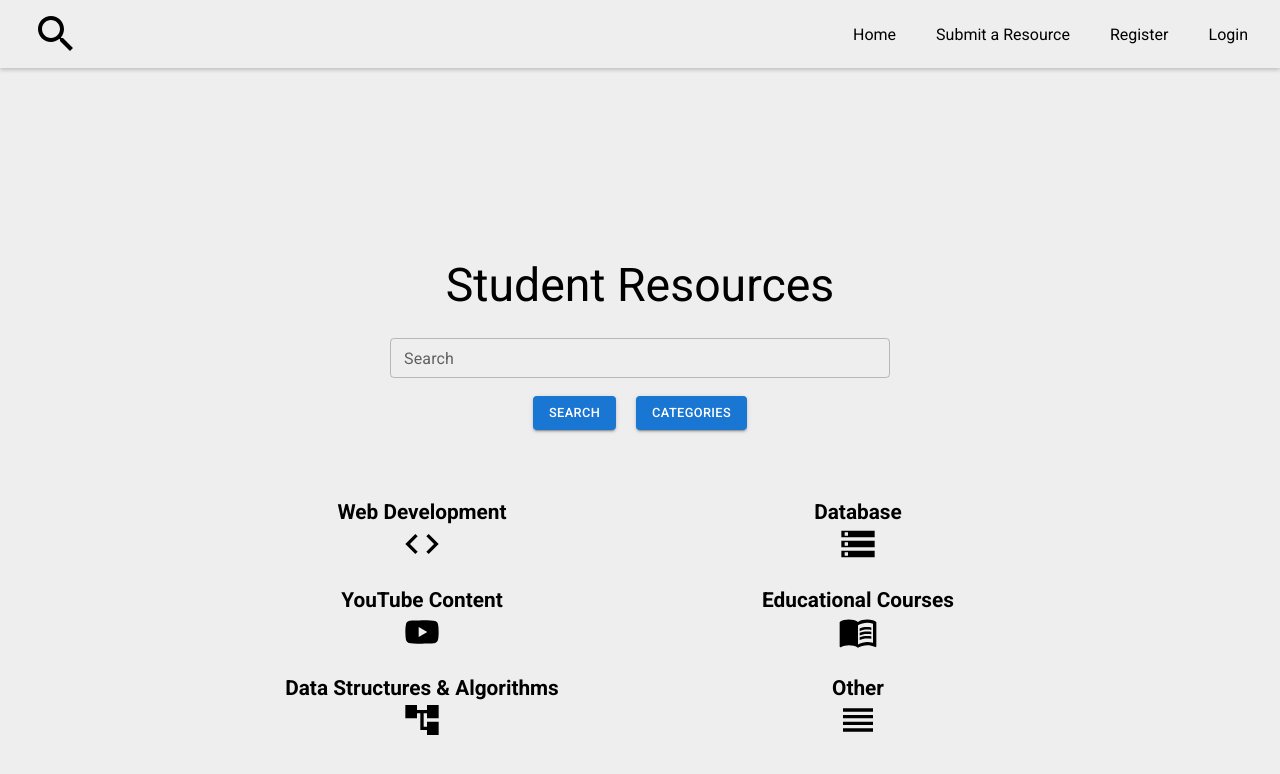
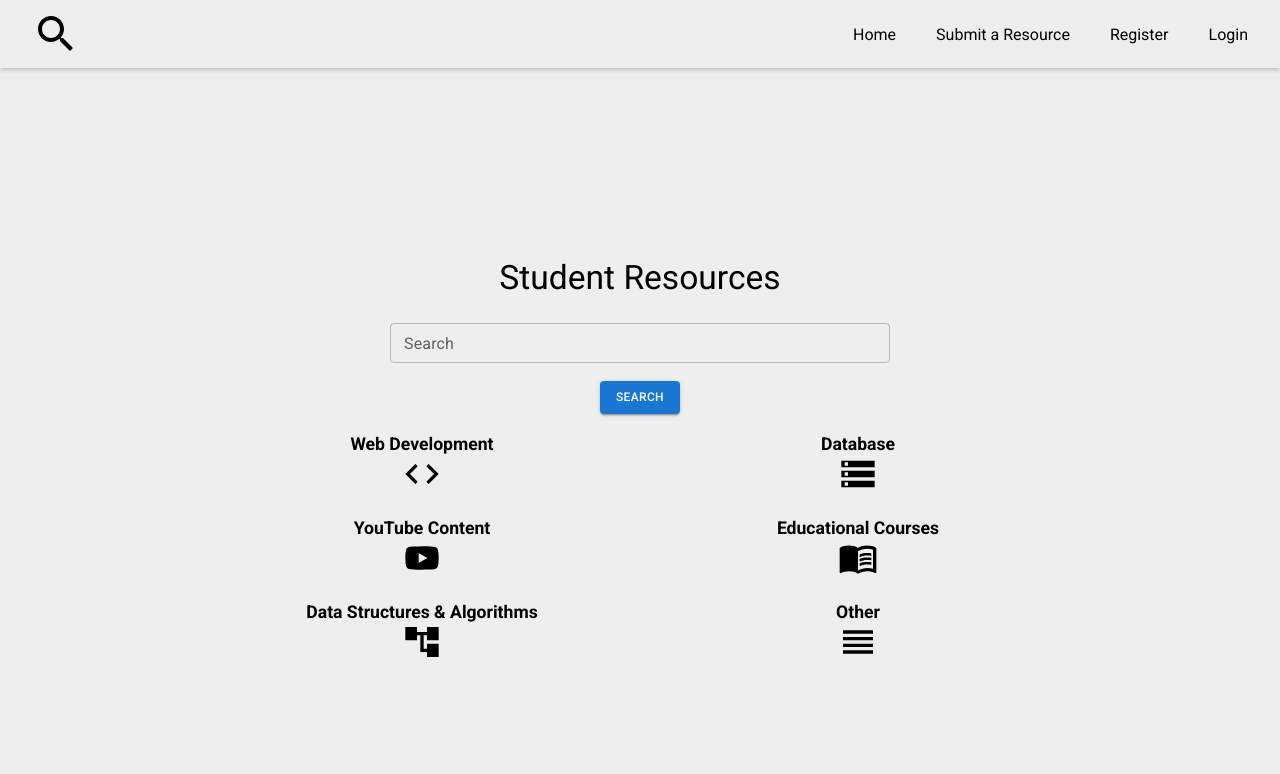
Before and after one commit to Jherlin/student-resources, a React (Create React App) app in the folder client/: page / in a window 1280 px wide. Shown: the top 774 px of the page. Built offline with nearby package versions, Linux system fonts and the light colour scheme; no server answers.

Commit message:
Remove unnecessary category highlighting and  adjust font size and layout

```diff
--- a/client/src/components/SearchResources.tsx
+++ b/client/src/components/SearchResources.tsx
@@ -11,7 +11,6 @@ import { url, axiosConfig } from "../axiosConfig";
 const SearchResources = () => {
   const params = useParams();
   const searchParams = params.searchQuery;
-  const [toggle, setToggle] = useState(false);
   const [searchResults, setSearchResults] = useState<Data[] | []>([]);
   const [axiosParams, setAxiosParams] = useState({
     skipPages: 0,
@@ -93,14 +92,6 @@ const SearchResources = () => {
 
   const refreshPage = () => {
     const homeUrl = window.location.protocol + "//" + window.location.host;
-    const pathName = window.location.pathname;
-
-    // category btn will toggle a highlight of the categories section
-    if (pathName === "/" ) {
-      setToggle(prev => !prev);
-      setTimeout(() => {setToggle(false);}, 1000);
-      return;
-    };
 
     if (searchResults.length) {
       setAxiosParams({...axiosParams, query: "", finalQuery: ""})
@@ -147,14 +138,15 @@ const SearchResources = () => {
             variant="contained"
             size="medium">Search</Button>
             <Button
-            className="category-btn"
+            className="home-btn"
             variant="contained"
             onClick={refreshPage}
-            size="medium">{searchResults.length ? "Back To Home" : "Categories"}</Button>
+            sx={{display: searchResults.length ? "inline" : "none"}}
+            size="medium">{"Back To Home"}</Button>
           </div>
         </form>
           {!searchResults.length &&
-          <div className={toggle ? "categories-container hightlight-categories" : "categories-container"}>
+          <div className={"categories-container"}>
             <Categories searchCategory={searchCategory} axiosParams={axiosParams} setAxiosParams={setAxiosParams}/>
           </div>}
           <div className={!searchResults.length || (loading && !axiosParams.skipPages) ? "search-results" : "search-results show-search-results"}>
--- a/client/src/index.css
+++ b/client/src/index.css
@@ -160,8 +160,9 @@ ul button:hover {
 
 .homepage-title {
   padding: 10px 0px;
+  margin-top: 90px;
   font-weight: 400;
-  font-size: 2.5rem;
+  font-size: 1.85rem;
   text-align: center;
 }
 
@@ -175,17 +176,13 @@ ul button:hover {
 
 .search-bar-btns button{
   margin: 0px 10px;
-  font-size: .8rem;
+  font-size: .68rem;
 }
 
 .categories-container {
   display: flex;
   flex-wrap: wrap;
-  margin: 60px 12px;
-}
-
-.hightlight-categories {
-  border:0.13rem solid #1976D2;
+  margin: 30px 12px;
 }
 
 .category-card {
@@ -462,7 +459,7 @@ textarea::placeholder {
   }
 
   .homepage-title {
-    font-size: 2.9rem;
+    font-size: 2.1rem;
   }
 
   .search-form {
@@ -483,11 +480,17 @@ textarea::placeholder {
   }
 
   .search-bar-btns button{
-    font-size: 0.8rem;
+    font-size: 0.75rem;
+  }
+
+  .categories-container {
+    display: flex;
+    flex-wrap: wrap;
+    margin: 0px 12px;
   }
 
   .category-card h2 {
-    font-size: 1.3rem;
+    font-size: 1.1rem;
   }
 
   .website-link {
@@ -496,7 +499,7 @@ textarea::placeholder {
   }
 
   .card h2 {
-    font-size: 1.3rem;
+    font-size: 1rem;
   }
 
   .card h2 a:link,
@@ -506,7 +509,7 @@ textarea::placeholder {
   }
 
   .card p {
-    font-size: 1rem;
+    font-size: 0.9rem;
   }
 
   .card span {
```
Also changed, not shown: 12 other files (tests, documents, lock files or other folders).
